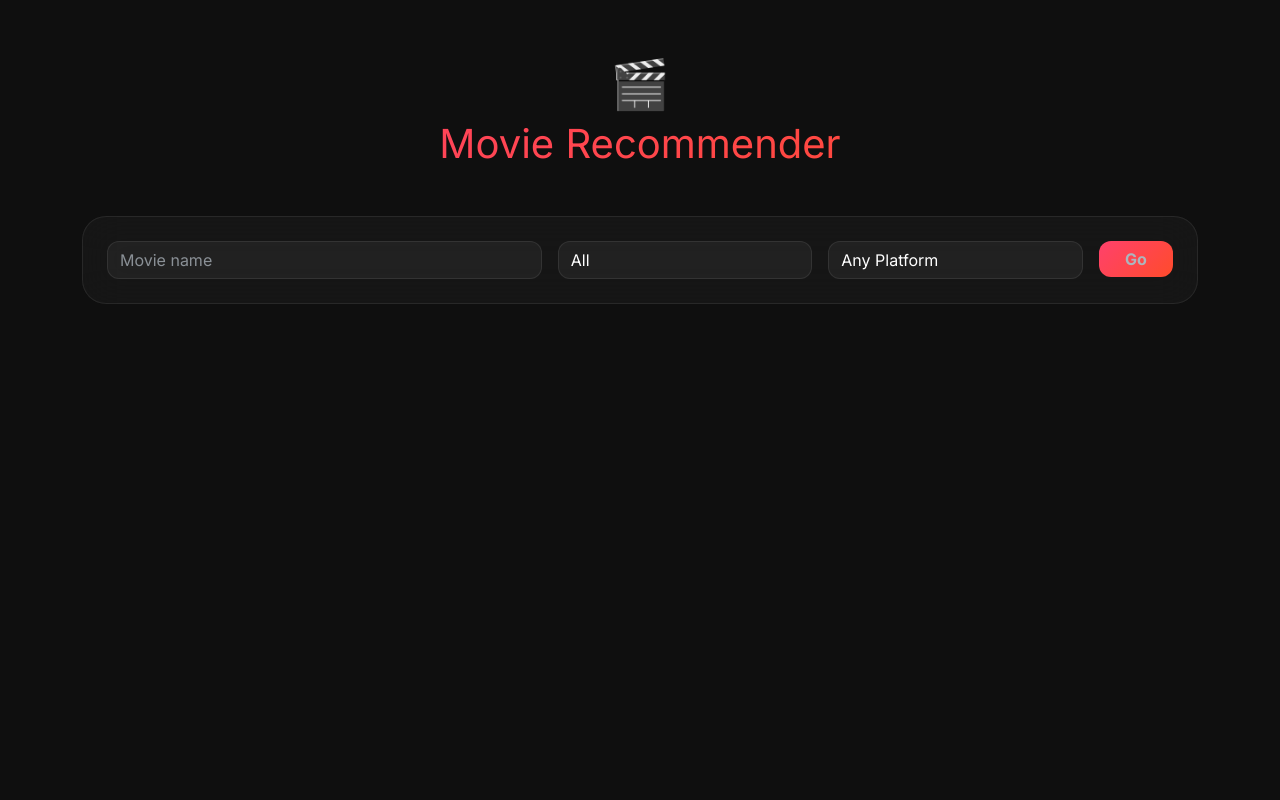
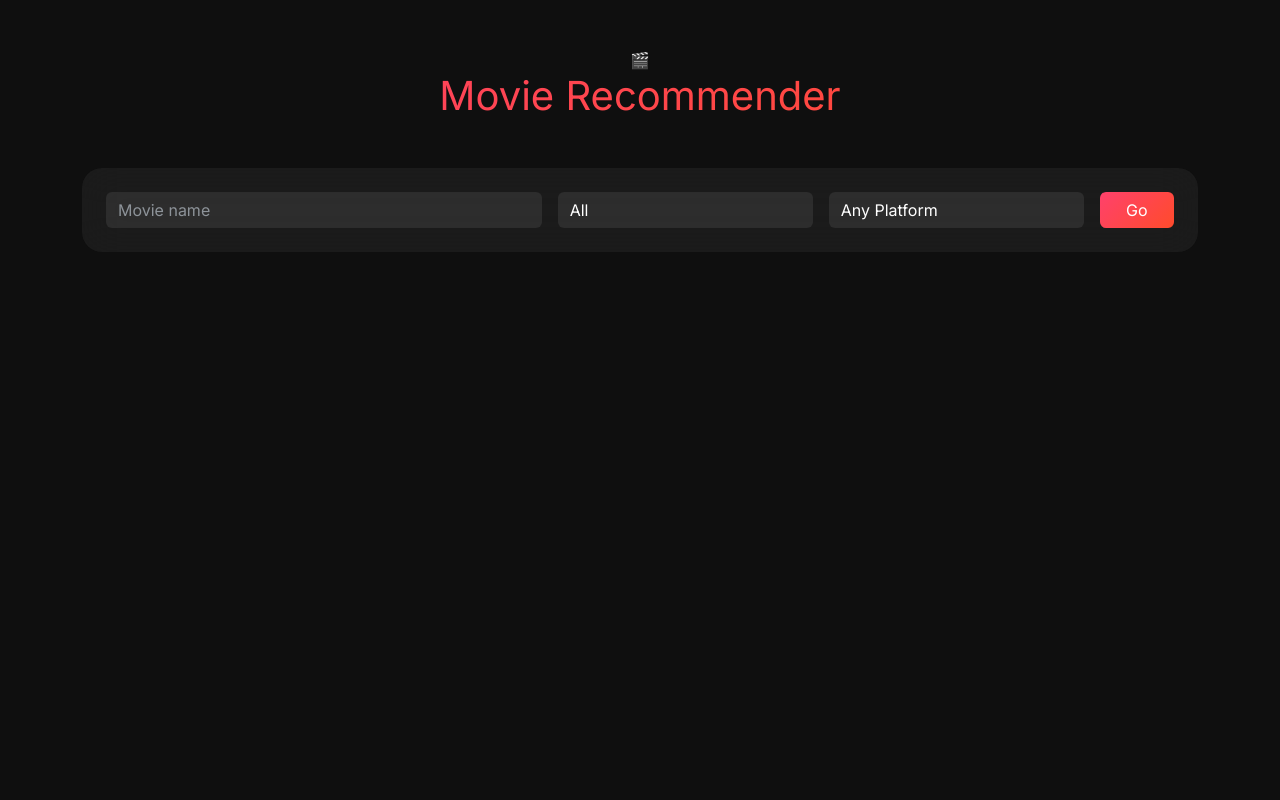
Before and after one commit to johngunji/movie-recommender, a Python web app: template templates/index.html in a window 1280 px wide. Run offline with Jinja, Linux system fonts and the light colour scheme; the template is opened without the code that fills it, so the values that code supplies are empty.

Commit message:
Refactor CSS by removing variables and updating styles
Removed CSS variables and simplified styles.

```diff
--- a/static/style.css
+++ b/static/style.css
@@ -1,81 +1,52 @@
-:root {
-    --primary-gradient: linear-gradient(135deg, #ff416c 0%, #ff4b2b 100%);
-    --bg-dark: #0f0f0f;
-    --bg-card: #161616;
-    --text-main: #ffffff;
-    --text-muted: #a0a0a0;
-    --accent-color: #ff416c;
-    --glass-border: rgba(255,255,255,0.08);
-    --glass-bg: rgba(255,255,255,0.03);
-}
-
 body {
     font-family: 'Inter', sans-serif;
-    background: var(--bg-dark);
-    color: var(--text-main);
-    min-height: 100vh;
+    background: #0f0f0f;
+    color: white;
 }
 
 .gradient-text {
-    background: var(--primary-gradient);
+    background: linear-gradient(135deg, #ff416c, #ff4b2b);
     -webkit-background-clip: text;
     -webkit-text-fill-color: transparent;
 }
 
-.icon-brand {
-    font-size: 3rem;
-}
-
 .search-card {
-    background: var(--glass-bg);
+    background: rgba(255,255,255,0.05);
+    border-radius: 20px;
     backdrop-filter: blur(20px);
-    border: 1px solid var(--glass-border);
-    border-radius: 24px;
 }
 
 .custom-input {
-    background: rgba(255,255,255,0.05);
-    border: 1px solid var(--glass-border);
+    background: rgba(255,255,255,0.08);
+    border: none;
     color: white;
-    border-radius: 12px;
 }
 
 .custom-input:focus {
-    border-color: var(--accent-color);
-    box-shadow: 0 0 0 4px rgba(255,65,108,.15);
+    background: rgba(255,255,255,0.15);
+    box-shadow: 0 0 10px rgba(255,65,108,.5);
 }
 
 .btn-recommend {
-    background: var(--primary-gradient);
+    background: linear-gradient(135deg, #ff416c, #ff4b2b);
+    color: white;
     border: none;
-    font-weight: 600;
-    border-radius: 12px;
 }
 
 .movie-card {
-    background: var(--bg-card);
-    border: 1px solid var(--glass-border);
+    background: #161616;
     border-radius: 16px;
     overflow: hidden;
-    transition: .3s;
+    transition: transform .3s ease;
 }
 
 .movie-card:hover {
     transform: translateY(-8px);
 }
 
-.img-wrapper {
+.movie-card img {
     height: 320px;
-}
-
-.movie-card img {
-    width: 100%;
-    height: 100%;
     object-fit: cover;
-}
-
-.card-body {
-    padding: 1rem;
 }
 
 .movie-title {
@@ -84,6 +55,11 @@ body {
 
 .movie-genres {
     font-size: .75rem;
-    color: var(--text-muted);
-    text-transform: uppercase;
+    color: #aaa;
 }
+
+.bi-heart,
+.bi-heart-fill {
+    cursor: pointer;
+    color: #ff416c;
+}
```
